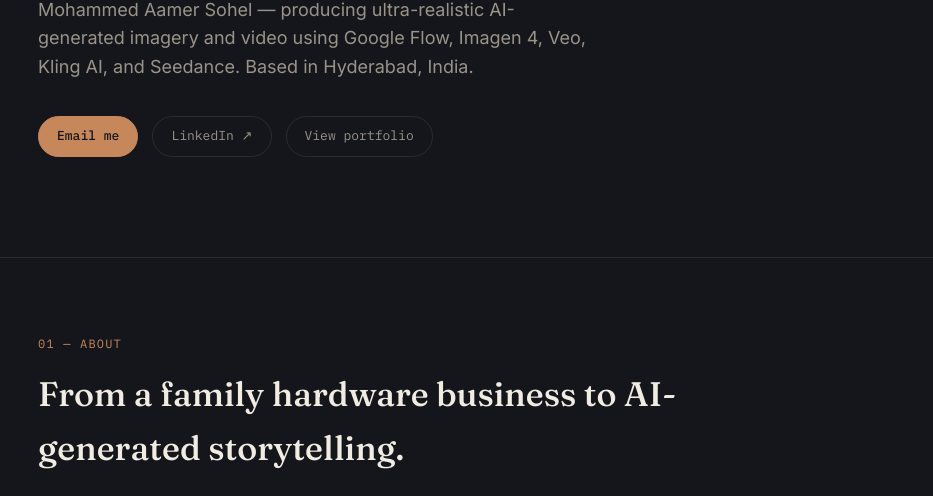
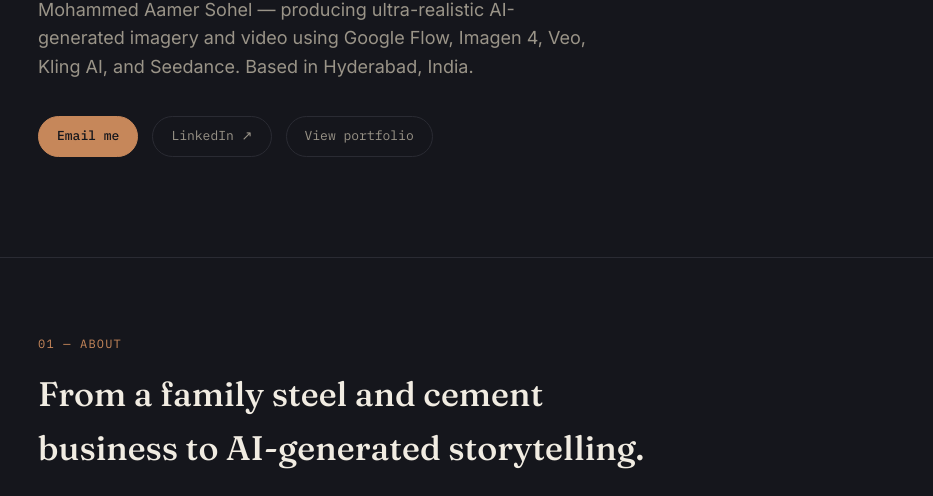
Before and after one commit to MohammedAamerSohel/portfolio, a plain HTML site: page index.html in a window 1280 px wide. Shown: the part 456-952 px from the top of the page, without its empty margins (170-1103 px from the left). Drawn offline with Linux system fonts and the light colour scheme.

Commit message:
Add files via upload

```diff
--- a/index.html
+++ b/index.html
@@ -221,7 +221,7 @@
 <section id="about">
   <div class="wrap">
     <div class="section-label">01 — About</div>
-    <h2 class="section-title">From a family hardware business to AI-generated storytelling.</h2>
+    <h2 class="section-title">From a family steel and cement business to AI-generated storytelling.</h2>
     <div class="about-grid">
       <div class="about-text">
         <p>I'm an <strong>AI Content Creator</strong> with hands-on experience producing ultra-realistic AI-generated imagery and short-form video, using tools including <strong>Google Flow</strong>, <strong>Imagen 4</strong>, <strong>Veo</strong>, <strong>Kling AI</strong>, and <strong>Seedance</strong>. My focus is end-to-end content workflows — from concept and iteration to platform-ready creative for Instagram and TikTok.</p>
```
